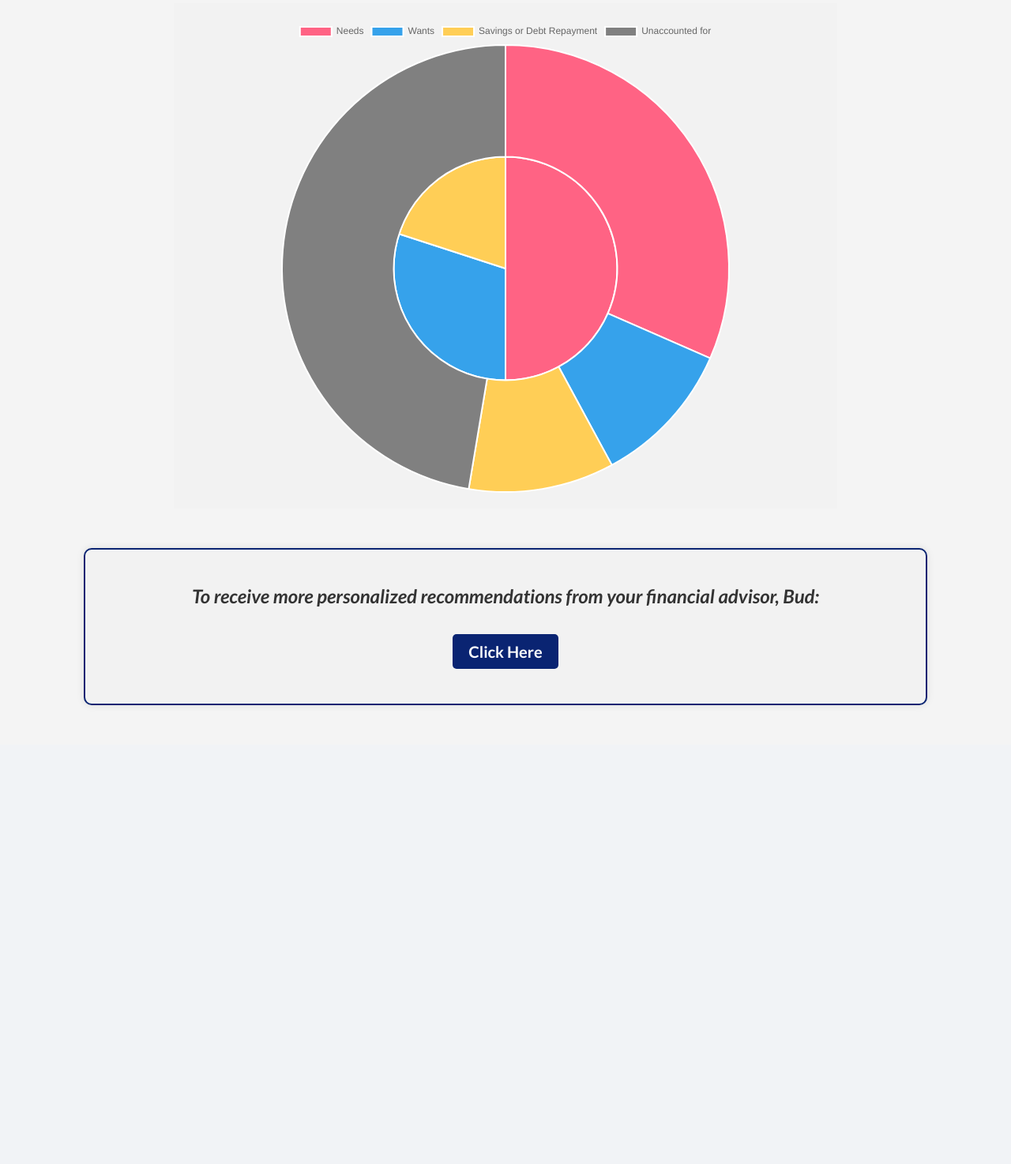
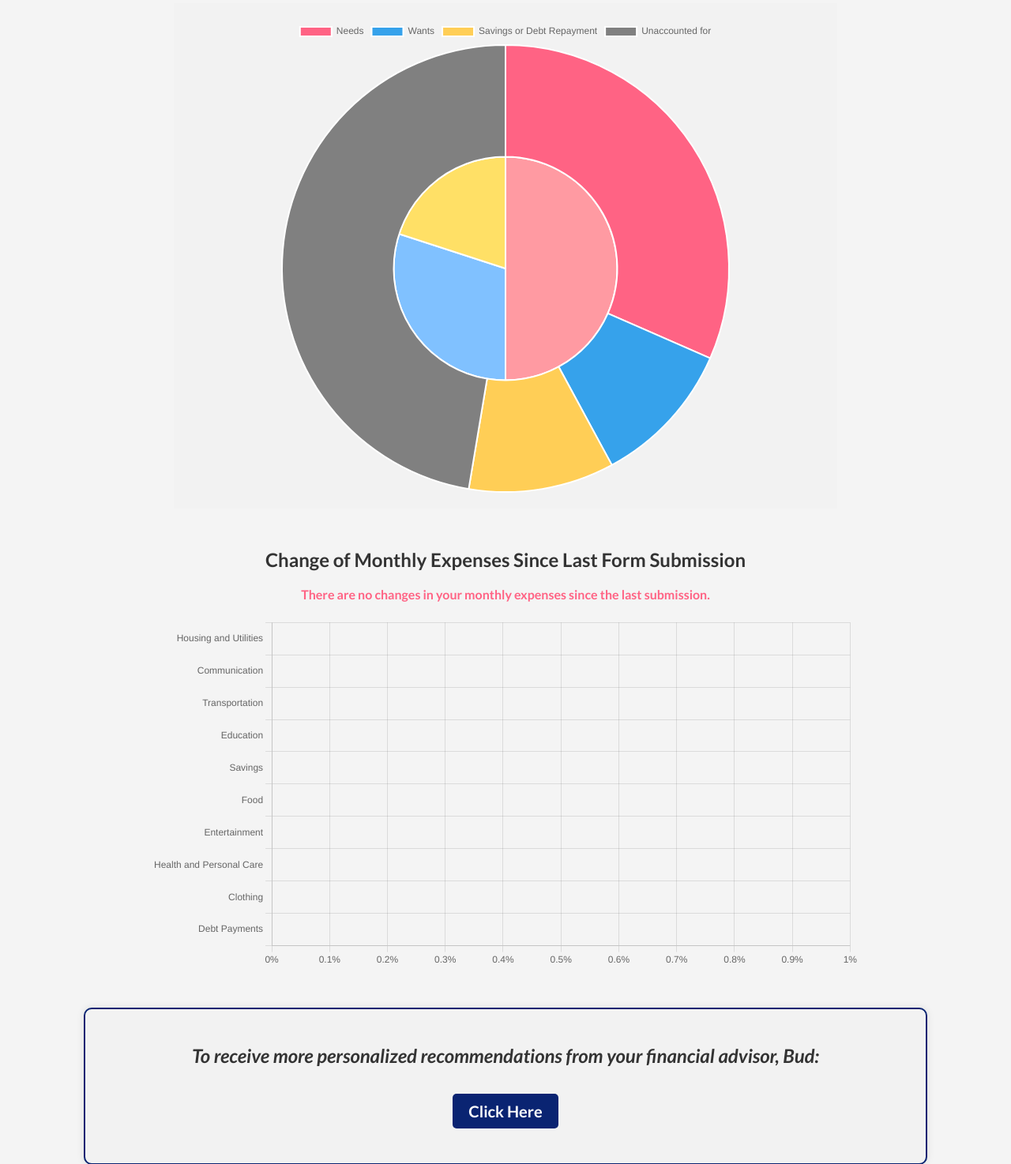
Before and after one commit to kjx172/BudgetBuddy, a Flask app: page /summary in a window 1280 px wide. Shown: the part 3023-4497 px from the top of the page at 79% size. Before the commit the page ends 3917 px from the top, so only its background shows below. Run offline with Flask 3, Linux system fonts and the light colour scheme; a user stored in the database is signed in; tables that the repository leaves empty hold one stand-in row (values such as "Sample post").

Commit message:
added the percentage bar, modified db, changed the pie color

```diff
--- a/app.py
+++ b/app.py
@@ -81,6 +81,7 @@ class Budget(db.Model):
     health_personal_care = db.Column(db.Float, nullable=False)
     clothing_laundry = db.Column(db.Float, nullable=False)
     debt_payments = db.Column(db.Float, nullable=False)
+    form_submissions = db.Column(db.Integer, nullable=False, default=1)
 
 def validate_username(username):
     existing_user_username = User.query.filter_by(username=username).first()
@@ -131,16 +132,19 @@ def login():
 @login_required
 def form():
     user_id = current_user.id
-    budget = Budget.query.filter_by(user_id=user_id).first()
+    budget = Budget.query.filter_by(user_id=user_id).order_by(Budget.form_submissions.desc()).first()
 
     form = BudgetForm(obj=budget)
 
     if form.validate_on_submit():
-        if budget is None:
-            budget = Budget(user_id=user_id)
-        form.populate_obj(budget)  # Update the budget with form data
+        new_budget = Budget(user_id=user_id)
+        form.populate_obj(new_budget)  # Populate the new budget with form data
 
-        db.session.add(budget)
+        # Determine the form submission number
+        if budget:
+            new_budget.form_submissions = budget.form_submissions + 1
+
+        db.session.add(new_budget)
         db.session.commit()
 
         return redirect(url_for('summary'))
@@ -247,12 +251,32 @@ def chatbot():
 @app.route('/summary')
 @login_required
 def summary():
-    last_budget = Budget.query.filter_by(user_id=current_user.id).order_by(Budget.id.desc()).first()
+    budgets = Budget.query.filter_by(user_id=current_user.id).order_by(Budget.form_submissions.desc()).all()
 
-    if not last_budget:
+    if not budgets:
         flash('Please fill out the form before accessing the summary page.', 'error')
         return redirect(url_for('form'))
 
+    last_budget = budgets[0]
+
+    if len(budgets) > 1:
+        previous_budget = budgets[1]
+        percentage_changes = [
+            ((last_budget.housing_utilities - previous_budget.housing_utilities) / previous_budget.housing_utilities * 100) if previous_budget.housing_utilities != 0 else (last_budget.housing_utilities * 100 if last_budget.housing_utilities != 0 else 0),
+            ((last_budget.communication - previous_budget.communication) / previous_budget.communication * 100) if previous_budget.communication != 0 else (last_budget.communication * 100 if last_budget.communication != 0 else 0),
+            ((last_budget.transportation - previous_budget.transportation) / previous_budget.transportation * 100) if previous_budget.transportation != 0 else (last_budget.transportation * 100 if last_budget.transportation != 0 else 0),
+            ((last_budget.education - previous_budget.education) / previous_budget.education * 100) if previous_budget.education != 0 else (last_budget.education * 100 if last_budget.education != 0 else 0),
+            ((last_budget.savings - previous_budget.savings) / previous_budget.savings * 100) if previous_budget.savings != 0 else (last_budget.savings * 100 if last_budget.savings != 0 else 0),
+            ((last_budget.food - previous_budget.food) / previous_budget.food * 100) if previous_budget.food != 0 else (last_budget.food * 100 if last_budget.food != 0 else 0),
+            ((last_budget.entertainment - previous_budget.entertainment) / previous_budget.entertainment * 100) if previous_budget.entertainment != 0 else (last_budget.entertainment * 100 if last_budget.entertainment != 0 else 0),
+            ((last_budget.health_personal_care - previous_budget.health_personal_care) / previous_budget.health_personal_care * 100) if previous_budget.health_personal_care != 0 else (last_budget.health_personal_care * 100 if last_budget.health_personal_care != 0 else 0),
+            ((last_budget.clothing_laundry - previous_budget.clothing_laundry) / previous_budget.clothing_laundry * 100) if previous_budget.clothing_laundry != 0 else (last_budget.clothing_laundry * 100 if last_budget.clothing_laundry != 0 else 0),
+            ((last_budget.debt_payments - previous_budget.debt_payments) / previous_budget.debt_payments * 100) if previous_budget.debt_payments != 0 else (last_budget.debt_payments * 100 if last_budget.debt_payments != 0 else 0),
+        ]
+    else:
+        percentage_changes = [0] * 10
+
+    all_changes_zero = all(change == 0 for change in percentage_changes)
 
     income = last_budget.income
     expenses = [
@@ -301,7 +325,17 @@ def summary():
         'Savings or Debt Repayment': 20
     }
 
-    return render_template('summary.html', income=income, expenses=expenses, financial_history=financial_history, actual_amounts=actual_amounts, actual_percentages=actual_percentages, ideal_amounts=ideal_amounts, ideal_percentages=ideal_percentages)
+    return render_template('summary.html',
+                           income=income,
+                           expenses=expenses,
+                           financial_history=financial_history,
+                           actual_amounts=actual_amounts,
+                           actual_percentages=actual_percentages,
+                           ideal_amounts=ideal_amounts,
+                           ideal_percentages=ideal_percentages,
+                           percentage_changes=percentage_changes,
+                           all_changes_zero=all_changes_zero)
+
 
 @app.route('/about', methods=['GET', 'POST'])
 def about():
--- a/static/summary.css
+++ b/static/summary.css
@@ -148,3 +148,10 @@ body {
 .advice-box a:hover {
     background: #00072D;
 }
+
+.no-change-message {
+    text-align: center;
+    color: #FF6384;
+    font-weight: bold;
+    margin-top: 10px;
+}
--- a/templates/summary.html
+++ b/templates/summary.html
@@ -17,7 +17,7 @@
     </div>
 
     <div class="container">
-        <h1 class="table-title">Your Financial History/Earnings</h2>
+        <h1 class="table-title">Your Financial History/Earnings</h1>
         <table class="financial-history-table">
             <tr>
                 <th class="category">Category</th>
@@ -143,6 +143,17 @@
         <canvas id="spendingPieChart"></canvas>
     </div>
 
+    <!-- Add the bar chart container -->
+    <div class="container">
+        <h2 class="table-title">Change of Monthly Expenses Since Last Form Submission</h2>
+        {% if all_changes_zero %}
+        <p class="no-change-message">There are no changes in your monthly expenses since the last submission.</p>
+        {% endif %}
+        <div class="bar-chart-container">
+            <canvas id="expenseChangeBarChart"></canvas>
+        </div>
+    </div>
+
     <div class="advice-box">
         <p><i><b>To receive more personalized recommendations from your financial advisor, Bud:</b></i></p>
         <p><a href="{{ url_for('chatbot_site') }}">Click Here</a></p>
@@ -174,7 +185,7 @@
                 {
                     label: 'Ideal Percentages',
                     data: [idealPercentages['Needs'], idealPercentages['Wants'], idealPercentages['Savings or Debt Repayment']],
-                    backgroundColor: ['#FF6384', '#36A2EB', '#FFCE56'],
+                    backgroundColor: ['#FF9AA2', '#80C1FF', '#FFE066'], // Brighter shades for the ideal percentages
                     hoverOffset: 4
                 }
             ]
@@ -287,8 +298,63 @@
             document.getElementById('monthlyExpensesPieChart'),
             monthlyExpensesConfig
         );
+
+        // Added bar chart script
+        const percentageChanges = JSON.parse('{{ percentage_changes|tojson|safe }}');
+
+        const expenseCategories = [
+            'Housing and Utilities', 'Communication', 'Transportation', 'Education', 'Savings',
+            'Food', 'Entertainment', 'Health and Personal Care', 'Clothing', 'Debt Payments'
+        ];
+
+        const barData = {
+            labels: expenseCategories,
+            datasets: [{
+                label: 'Percentage Change',
+                data: percentageChanges,
+                backgroundColor: percentageChanges.map(change => change >= 0 ? '#00e46e' : '#ff1649'),
+            }]
+        };
+
+        const barConfig = {
+            type: 'bar',
+            data: barData,
+            options: {
+                indexAxis: 'y',
+                scales: {
+                    x: {
+                        beginAtZero: true,
+                        ticks: {
+                            callback: function(value) {
+                                return value + '%';
+                            }
+                        }
+                    }
+                },
+                plugins: {
+                    legend: {
+                        display: false
+                    },
+                    tooltip: {
+                        callbacks: {
+                            label: function(context) {
+                                let label = context.dataset.label || '';
+                                if (label) {
+                                    label += ': ';
+                                }
+                                label += context.parsed.x.toFixed(2) + '%';
+                                return label;
+                            }
+                        }
+                    }
+                }
+            }
+        };
+
+        const expenseChangeBarChart = new Chart(
+            document.getElementById('expenseChangeBarChart'),
+            barConfig
+        );
     </script>
-
-
 </body>
 {% endblock %}
```
Also changed, not shown: inspect_db.py (added, +32 -0 lines).
